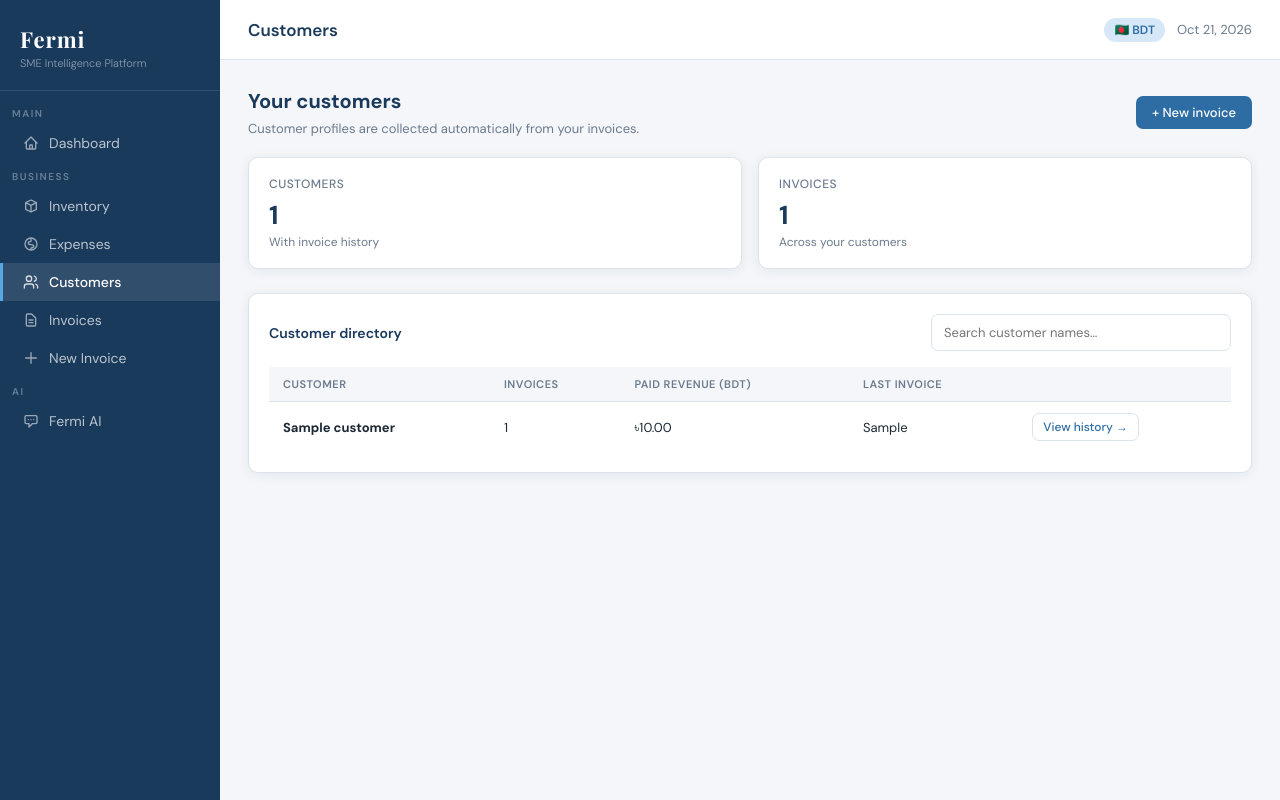
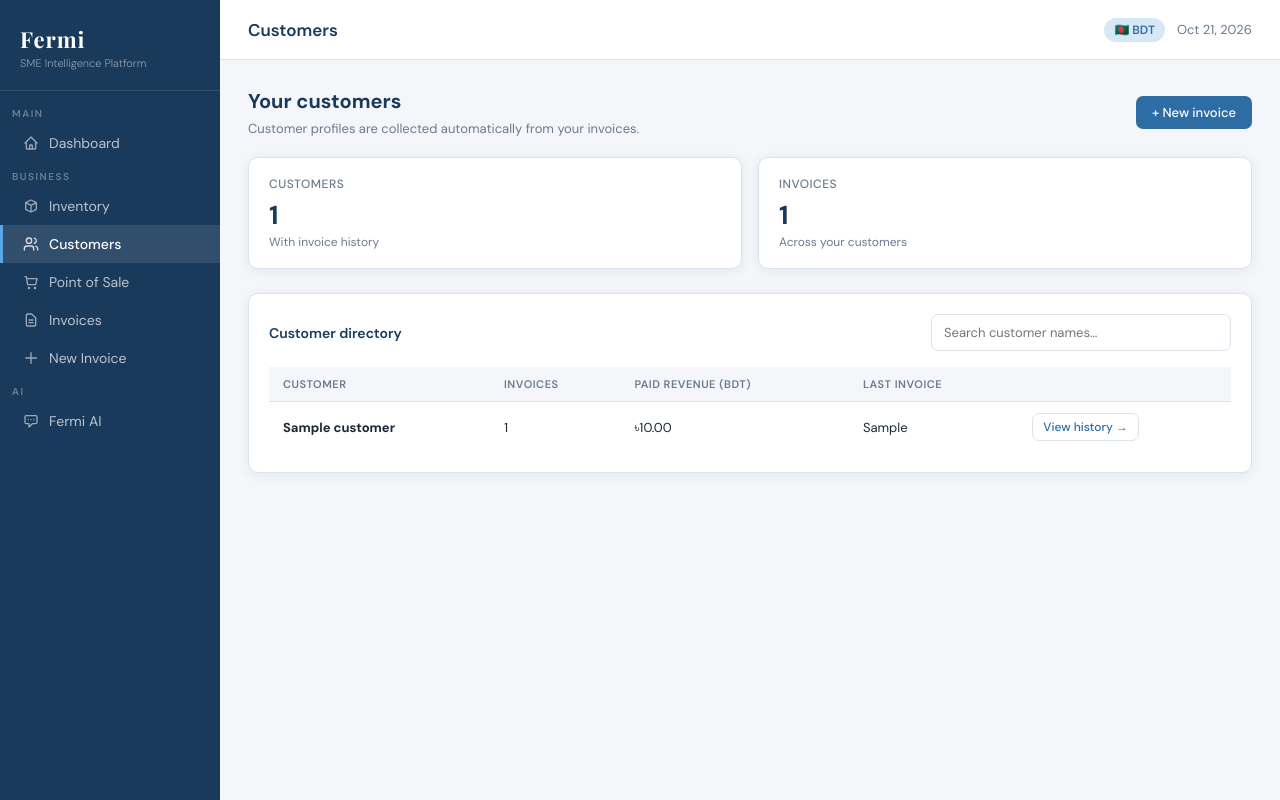
Before and after one commit to tarifuli/Fermi, a Flask app: template templates/customers.html in a window 1280 px wide. Run offline with Flask 3, Linux system fonts and the light colour scheme; the template is opened without the code that fills it: most values are stand-ins (such as "Sample title", 1, 10 or a date in 2020).

Commit message:
Promote POS in sidebar and hide deferred expense feature

```diff
--- a/templates/base.html
+++ b/templates/base.html
@@ -148,13 +148,13 @@
     <svg fill="none" stroke="currentColor" viewBox="0 0 24 24"><path stroke-linecap="round" stroke-linejoin="round" stroke-width="2" d="M20 7l-8-4-8 4m16 0l-8 4m8-4v10l-8 4m0-10L4 7m8 4v10M4 7v10l8 4"/></svg>
     Inventory
   </a>
-  <a href="/expenses" class="nav-item {% if '/expenses' in request.path %}active{% endif %}">
-    <svg fill="none" stroke="currentColor" viewBox="0 0 24 24"><path stroke-linecap="round" stroke-linejoin="round" stroke-width="2" d="M12 8c-2.5 0-4 1-4 2.5S9.5 13 12 13s4 1 4 2.5S14.5 18 12 18m0-13v3m0 10v2M3 12a9 9 0 1018 0 9 9 0 00-18 0z"/></svg>
-    Expenses
-  </a>
   <a href="/customers" class="nav-item {% if '/customers' in request.path %}active{% endif %}">
     <svg fill="none" stroke="currentColor" viewBox="0 0 24 24"><path stroke-linecap="round" stroke-linejoin="round" stroke-width="2" d="M16 21v-2a4 4 0 00-4-4H6a4 4 0 00-4 4v2m20 0v-2a4 4 0 00-3-3.87M9 11a4 4 0 100-8 4 4 0 000 8zm8-7.87a4 4 0 010 7.75"/></svg>
     Customers
+  </a>
+  <a href="/pos" class="nav-item {% if request.path=='/pos' %}active{% endif %}">
+    <svg fill="none" stroke="currentColor" viewBox="0 0 24 24"><path stroke-linecap="round" stroke-linejoin="round" stroke-width="2" d="M3 4h2l2 12h12l2-9H6M9 20h.01M18 20h.01M9 20a1 1 0 110 2 1 1 0 010-2zm9 0a1 1 0 110 2 1 1 0 010-2z"/></svg>
+    Point of Sale
   </a>
   <a href="/invoices" class="nav-item {% if '/invoices' in request.path %}active{% endif %}">
     <svg fill="none" stroke="currentColor" viewBox="0 0 24 24"><path stroke-linecap="round" stroke-linejoin="round" stroke-width="2" d="M9 12h6m-6 4h6m2 5H7a2 2 0 01-2-2V5a2 2 0 012-2h5.586a1 1 0 01.707.293l5.414 5.414a1 1 0 01.293.707V19a2 2 0 01-2 2z"/></svg>
```
